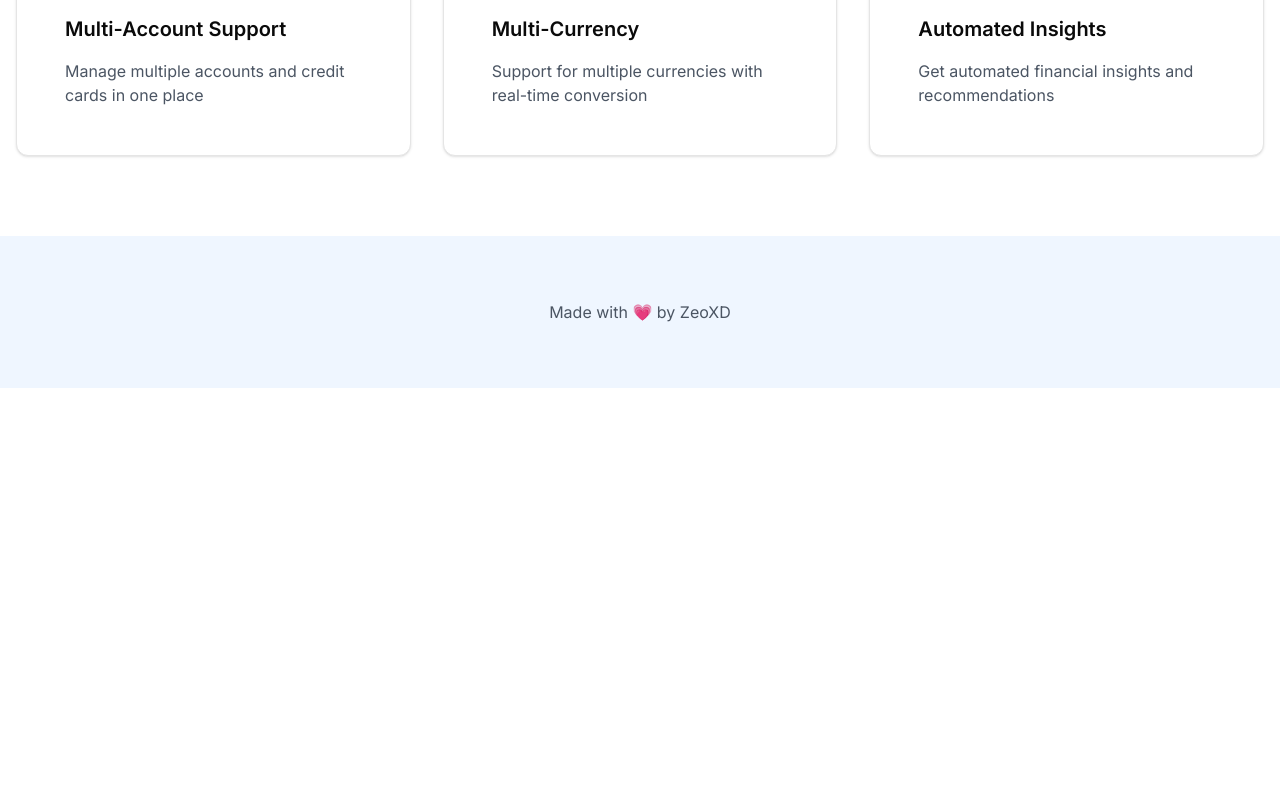
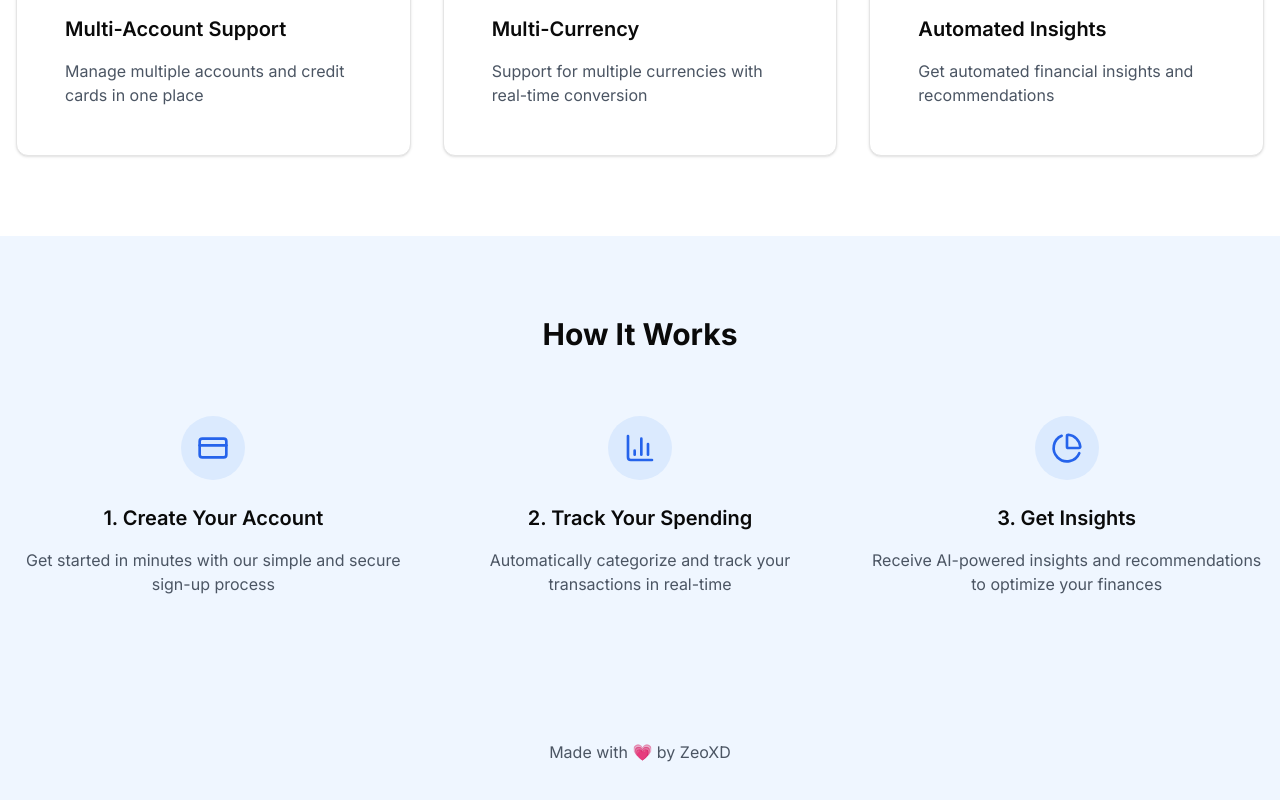
Before and after one commit to TaherMustansir1929/finlytic-finance-platform, a Next.js app: page / in a window 1280 px wide. Shown: the part 2039-2839 px from the top of the page. Before the commit the page ends 2427 px from the top, so only its background shows below. Built offline with nearby package versions, Linux system fonts and the light colour scheme; no server answers.

Commit message:
03.4: Implement HowItWorks Section

```diff
--- a/app/page.tsx
+++ b/app/page.tsx
@@ -1,6 +1,6 @@
 import HeroSection from "@/components/Hero";
 import { Card, CardContent } from "@/components/ui/card";
-import { featuresData, statsData } from "@/data/landing";
+import { featuresData, howItWorksData, statsData } from "@/data/landing";
 
 export default function Home() {
   return (
@@ -41,6 +41,24 @@
           </div>
         </div>
       </section>
+
+
+      <section className="py-20 bg-blue-50">
+        <div className="container mx-auto px-4">
+          <h2 className="text-3xl font-bold text-center mb-16">How It Works</h2>
+          <div className="grid grid-cols-1 md:grid-cols-3 gap-8">
+            {howItWorksData.map((step, index) => (
+              <div key={index} className="text-center">
+                <div className="w-16 h-16 bg-blue-100 rounded-full flex items-center justify-center mx-auto mb-6">
+                  <step.icon className="h-8 w-8 text-blue-600" />
+                </div>
+                <h3 className="text-xl font-semibold mb-4">{step.title}</h3>
+                <p className="text-gray-600">{step.description}</p>
+              </div>
+            ))}
+          </div>
+        </div>
+      </section>
     </div>
   );
 }
```
